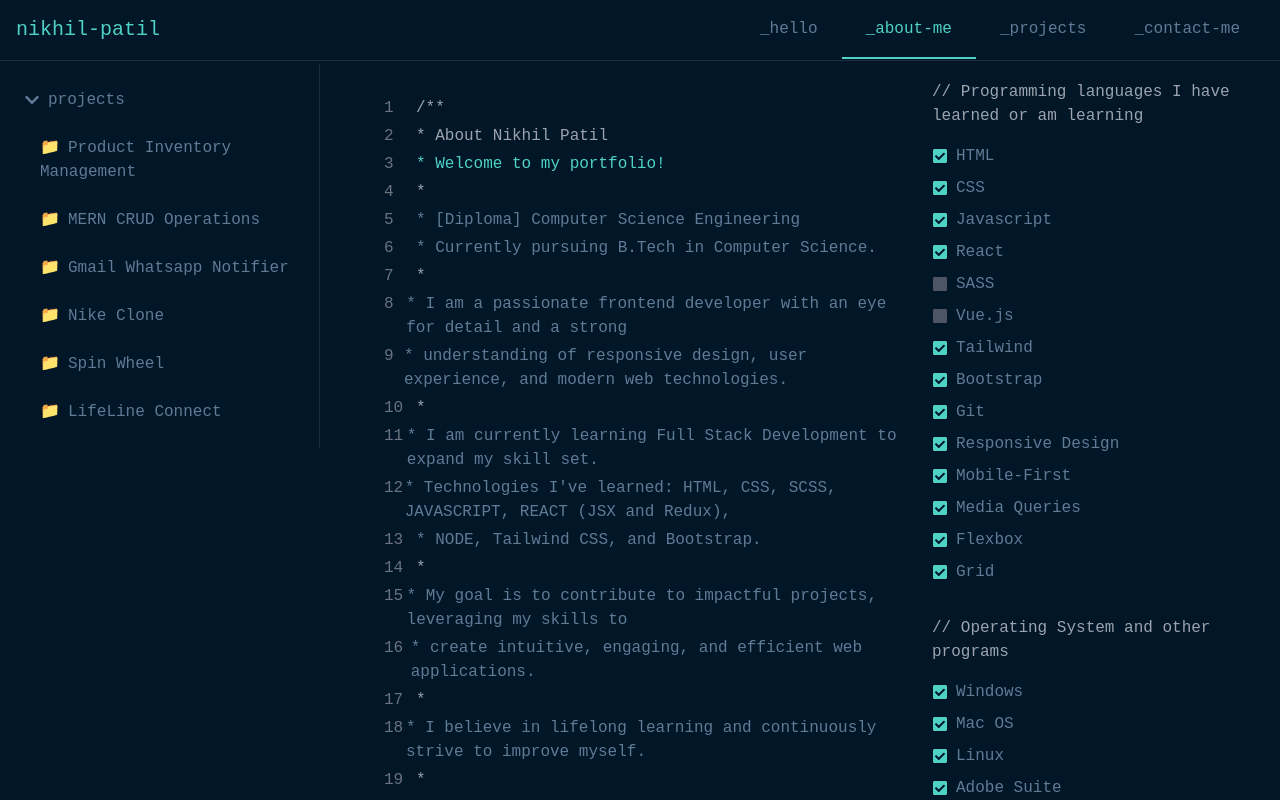
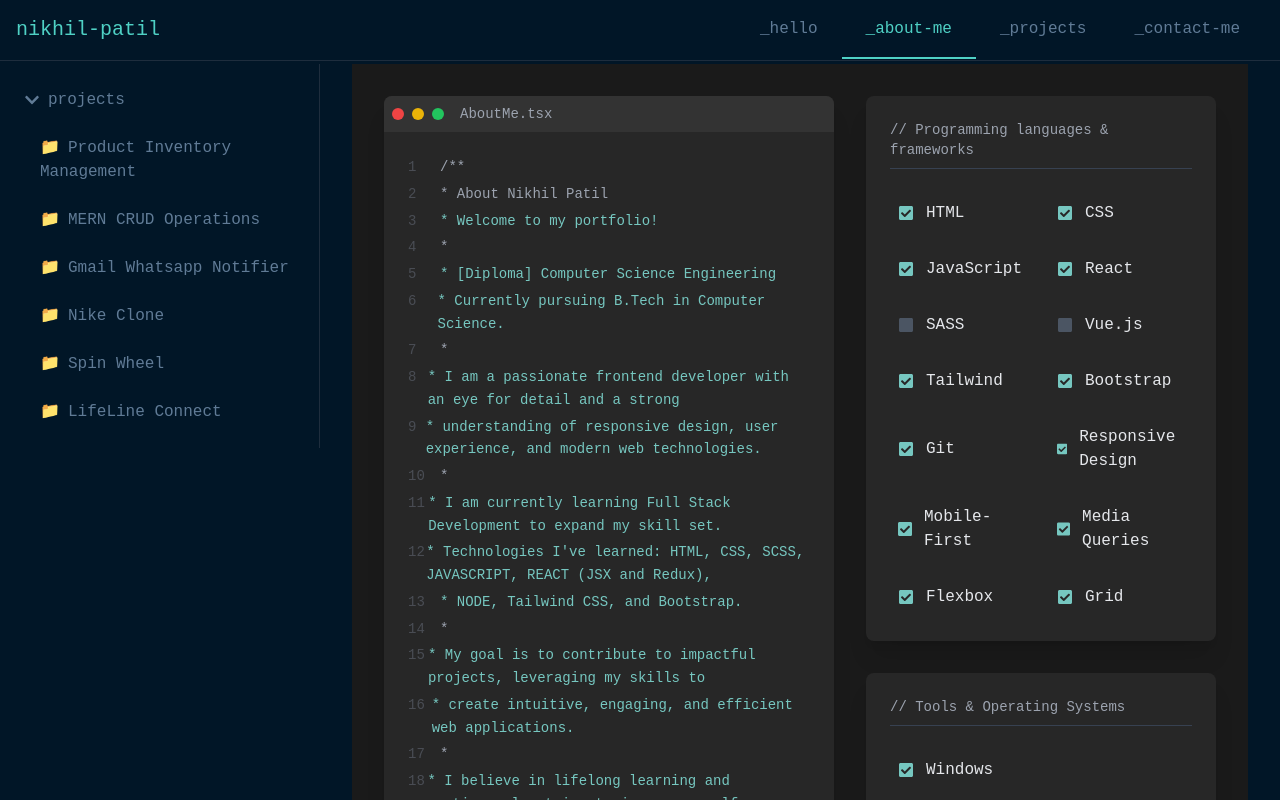
Before and after one commit to nikpatil2123/PORTFOLIOs, a Next.js app: page / in a window 1280 px wide. Both pictures are taken after a click on the button "_about-me". Shown: the top 800 px of the page. Built offline with nearby package versions, Linux system fonts and the light colour scheme.

Commit message:
updated aboutme

```diff
--- a/components/sections/AboutMe.tsx
+++ b/components/sections/AboutMe.tsx
@@ -1,11 +1,10 @@
-import { FaCheckSquare, FaSquare } from "react-icons/fa"
-import React from 'react'
-
+import { FaCheckSquare, FaSquare } from "react-icons/fa";
+import React from 'react';
 
 const skills = [
 	{ name: "HTML", known: true, category: "frontend" },
 	{ name: "CSS", known: true, category: "frontend" },
-  { name: "Javascript", known: true, category: "frontend" },
+	{ name: "JavaScript", known: true, category: "frontend" },
 	{ name: "React", known: true, category: "frontend" },
 	{ name: "SASS", known: false, category: "frontend" },
 	{ name: "Vue.js", known: false, category: "frontend" },
@@ -17,110 +16,142 @@ const skills = [
 	{ name: "Media Queries", known: true, category: "frontend" },
 	{ name: "Flexbox", known: true, category: "frontend" },
 	{ name: "Grid", known: true, category: "frontend" },
-]
+];
+
 const tools = [
 	{ name: "Windows", known: true },
 	{ name: "Mac OS", known: true },
 	{ name: "Linux", known: true },
 	{ name: "Adobe Suite", known: true },
 	{ name: "Figma", known: true },
-]
+];
 
 export default function AboutMe() {
 	return (
-    <div className="grid grid-cols-1 md:grid-cols-[1fr_300px] gap-4 p-4">
-      <div className="bg-[#011627] p-4 font-mono">
+		<div className="min-h-screen bg-[#1a1a1a] p-8">
+			<div className="max-w-7xl mx-auto grid grid-cols-1 md:grid-cols-[1fr_350px] gap-8">
+
+				{/* Code Editor Section */}
+				<div className="bg-[#272727] rounded-lg shadow-xl overflow-hidden">
+					{/* Editor Header */}
+					<div className="bg-[#333333] p-2 flex items-center">
+						<div className="flex space-x-2">
+							<div className="w-3 h-3 rounded-full bg-red-500"></div>
+							<div className="w-3 h-3 rounded-full bg-yellow-500"></div>
+							<div className="w-3 h-3 rounded-full bg-green-500"></div>
+						</div>
+						<span className="ml-4 text-gray-400 text-sm">AboutMe.tsx</span>
+					</div>
+
+					{/* Code Content */}
+					<div className="p-6 font-mono text-sm leading-relaxed">
 						<div className="grid gap-1">
 							{Array.from({ length: 28 }).map((_, i) => (
-            <div key={i} className="flex">
-              <span className="w-8 text-gray-500">{i + 1}</span>
+								<div key={i} className="flex group hover:bg-[#333333] transition-colors duration-150">
+									<span className="w-8 text-gray-500 opacity-50">{i + 1}</span>
 									{i === 0 && <span className="text-gray-400">/**</span>}
 									{i === 1 && <span className="text-gray-400"> * About Nikhil Patil</span>}
-              {i === 2 && <span className="text-[#4fd1c5]"> * Welcome to my portfolio!</span>}
+									{i === 2 && <span className="text-[#76c7c0]"> * Welcome to my portfolio!</span>}
 									{i === 3 && <span className="text-gray-400"> * </span>}
-              {i === 4 && <span> * [Diploma] Computer Science Engineering</span>}
-              {i === 5 && <span> * Currently pursuing B.Tech in Computer Science.</span>}
+									{i === 4 && <span className="text-[#76c7c0]"> * [Diploma] Computer Science Engineering</span>}
+									{i === 5 && <span className="text-[#76c7c0]"> * Currently pursuing B.Tech in Computer Science.</span>}
 									{i === 6 && <span className="text-gray-400"> * </span>}
 									{i === 7 && (
-                <span>
+										<span className="text-[#76c7c0]">
 											* I am a passionate frontend developer with an eye for detail and a strong
 										</span>
 									)}
 									{i === 8 && (
-                <span>
+										<span className="text-[#76c7c0]">
 											* understanding of responsive design, user experience, and modern web technologies.
 										</span>
 									)}
 									{i === 9 && <span className="text-gray-400"> * </span>}
 									{i === 10 && (
-                <span> * I am currently learning Full Stack Development to expand my skill set.</span>
+										<span className="text-[#76c7c0]"> * I am currently learning Full Stack Development to expand my skill set.</span>
 									)}
 									{i === 11 && (
-                <span>
+										<span className="text-[#76c7c0]">
 											* Technologies I've learned: HTML, CSS, SCSS, JAVASCRIPT, REACT (JSX and Redux),
 										</span>
 									)}
-              {i === 12 && <span> * NODE, Tailwind CSS, and Bootstrap.</span>}
+									{i === 12 && <span className="text-[#76c7c0]"> * NODE, Tailwind CSS, and Bootstrap.</span>}
 									{i === 13 && <span className="text-gray-400"> * </span>}
 									{i === 14 && (
-                <span>
+										<span className="text-[#76c7c0]">
 											* My goal is to contribute to impactful projects, leveraging my skills to
 										</span>
 									)}
 									{i === 15 && (
-                <span> * create intuitive, engaging, and efficient web applications.</span>
+										<span className="text-[#76c7c0]"> * create intuitive, engaging, and efficient web applications.</span>
 									)}
 									{i === 16 && <span className="text-gray-400"> * </span>}
 									{i === 17 && (
-                <span> * I believe in lifelong learning and continuously strive to improve myself.</span>
+										<span className="text-[#76c7c0]"> * I believe in lifelong learning and continuously strive to improve myself.</span>
 									)}
 									{i === 18 && <span className="text-gray-400"> * </span>}
 									{i === 19 && (
-                <span>
+										<span className="text-[#76c7c0]">
 											* My current internship as a frontend developer has provided valuable hands-on
 										</span>
 									)}
 									{i === 20 && (
-                <span> * experience in React.js and Tailwind CSS, sharpening my development skills.</span>
+										<span className="text-[#76c7c0]"> * experience in React.js and Tailwind CSS, sharpening my development skills.</span>
 									)}
 									{i === 26 && <span className="text-gray-400"> */</span>}
 								</div>
 							))}
 						</div>
 					</div>
+				</div>
+
+				{/* Skills Section */}
 				<div className="space-y-8">
-        <div>
-          <div className="text-gray-400 mb-4">{`// Programming languages I have learned or am learning`}</div>
-          <div className="grid gap-2">
+					{/* Programming Skills */}
+					<div className="bg-[#272727] p-6 rounded-lg shadow-xl">
+						<div className="text-gray-400 mb-6 text-sm font-mono border-b border-gray-700 pb-2">
+							{`// Programming languages & frameworks`}
+						</div>
+						<div className="grid grid-cols-1 sm:grid-cols-2 gap-4">
 							{skills.map((skill) => (
-              <div key={skill.name} className="flex items-center">
+								<div
+									key={skill.name}
+									className="flex items-center p-2 hover:bg-[#333333] rounded transition-colors duration-200"
+								>
 									{skill.known ? (
-                  <FaCheckSquare className="text-[#4fd1c5] mr-2" />
+										<FaCheckSquare className="text-[#76c7c0] mr-3 transition-transform duration-200 transform group-hover:scale-110" />
 									) : (
-                  <FaSquare className="text-gray-600 mr-2" />
+										<FaSquare className="text-gray-600 mr-3" />
 									)}
-                <span>{skill.name}</span>
+									<span className="text-gray-200">{skill.name}</span>
 								</div>
 							))}
 						</div>
 					</div>
 
-        <div>
-          <div className="text-gray-400 mb-4">{`// Operating System and other programs`}</div>
-          <div className="grid gap-2">
+					{/* Tools Section */}
+					<div className="bg-[#272727] p-6 rounded-lg shadow-xl">
+						<div className="text-gray-400 mb-6 text-sm font-mono border-b border-gray-700 pb-2">
+							{`// Tools & Operating Systems`}
+						</div>
+						<div className="grid gap-3">
 							{tools.map((tool) => (
-              <div key={tool.name} className="flex items-center">
+								<div
+									key={tool.name}
+									className="flex items-center p-2 hover:bg-[#333333] rounded transition-colors duration-200"
+								>
 									{tool.known ? (
-                  <FaCheckSquare className="text-[#4fd1c5] mr-2" />
+										<FaCheckSquare className="text-[#76c7c0] mr-3 transition-transform duration-200 transform group-hover:scale-110" />
 									) : (
-                  <FaSquare className="text-gray-600 mr-2" />
+										<FaSquare className="text-gray-600 mr-3" />
 									)}
-                <span>{tool.name}</span>
+									<span className="text-gray-200">{tool.name}</span>
 								</div>
 							))}
 						</div>
 					</div>
 				</div>
 			</div>
-  )
+		</div>
+	);
 }
--- a/package.json
+++ b/package.json
@@ -3,7 +3,7 @@
   "version": "0.1.0",
   "private": true,
   "scripts": {
-    "dev": "next dev -H 192.168.56.1",
+    "dev": "next dev",
     "build": "next build",
     "start": "next start",
     "lint": "eslint .",
```
Lines whose indentation alone changed are shown as unchanged.
